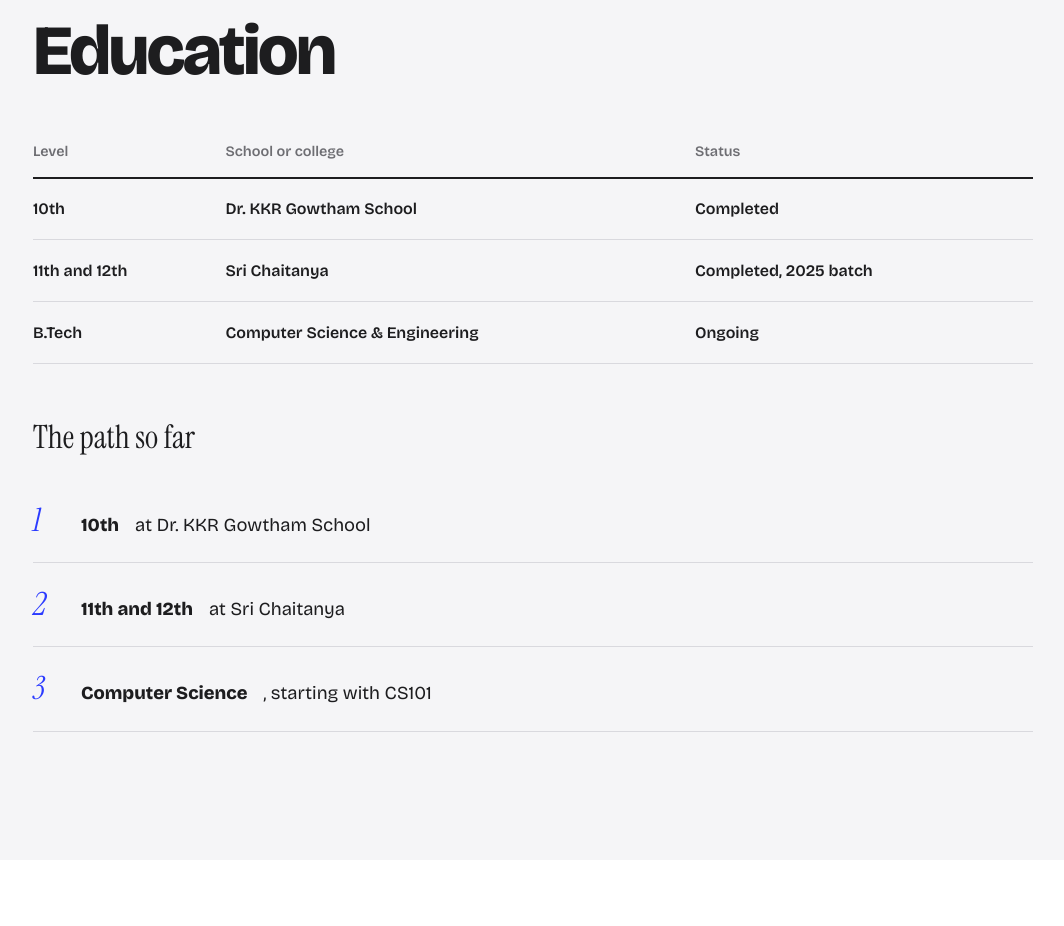
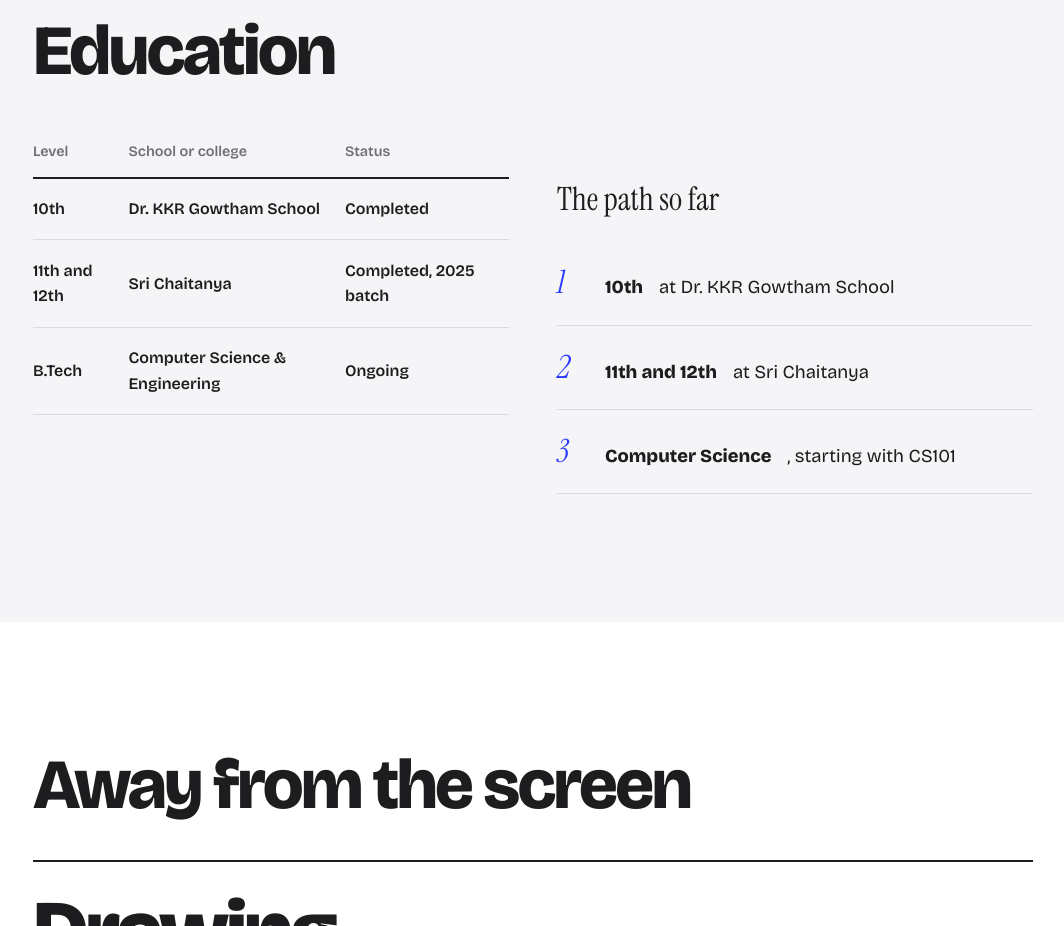
Before and after one commit to vighneshwarkuncham-rgb/vighnesh, a plain HTML site: page index.html in a window 1280 px wide. Shown: the part 1820-2746 px from the top of the page, without its empty margins (107-1171 px from the left). Drawn offline with nearby package versions, Linux system fonts and the light colour scheme.

Commit message:
Update index.html

```diff
--- a/index.html
+++ b/index.html
@@ -38,7 +38,6 @@
           <a class="btn btn-line" href="#find-me">Find me</a>
         </div>
       </div>
-
 
       <aside class="profile-card" id="profile-card" aria-label="Profile card">
         <div class="photo">
@@ -82,6 +81,8 @@
       <div class="wrap">
         <h2 class="title">Education</h2>
 
+        <div class="split edu">
+          <div>
         <table class="data-table wide">
           <thead>
             <tr><th>Level</th><th>School or college</th><th>Status</th></tr>
@@ -92,6 +93,8 @@
             <tr><td>B.Tech</td><td>Computer Science &amp; Engineering</td><td>Ongoing</td></tr>
           </tbody>
         </table>
+          </div>
+          <div>
 
         <h3 class="sub">The path so far</h3>
         <ol class="path">
@@ -99,6 +102,8 @@
           <li><strong>11th and 12th</strong> at Sri Chaitanya</li>
           <li><strong>Computer Science</strong>, starting with CS101</li>
         </ol>
+          </div>
+        </div>
       </div>
     </section>
 
```
